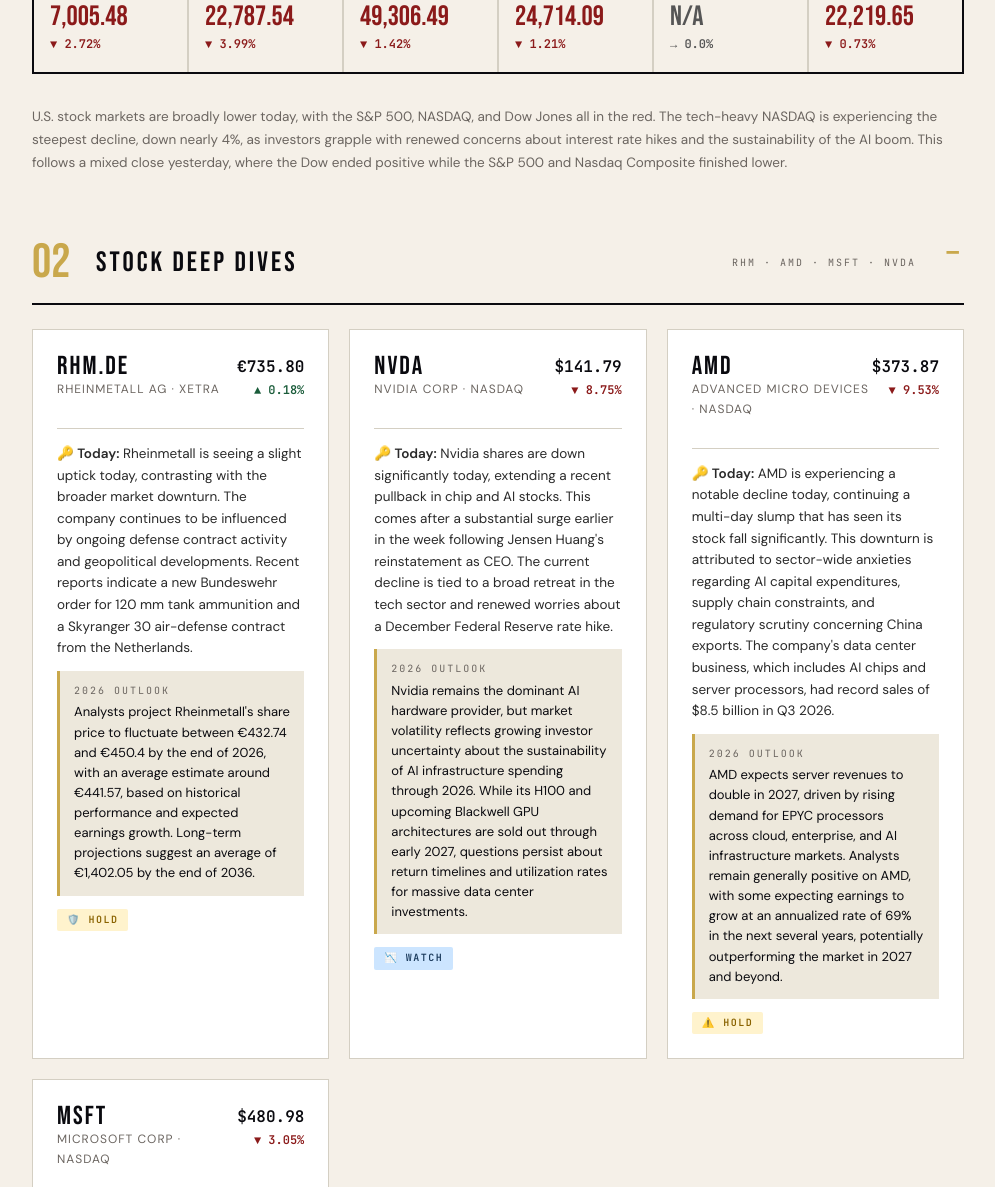
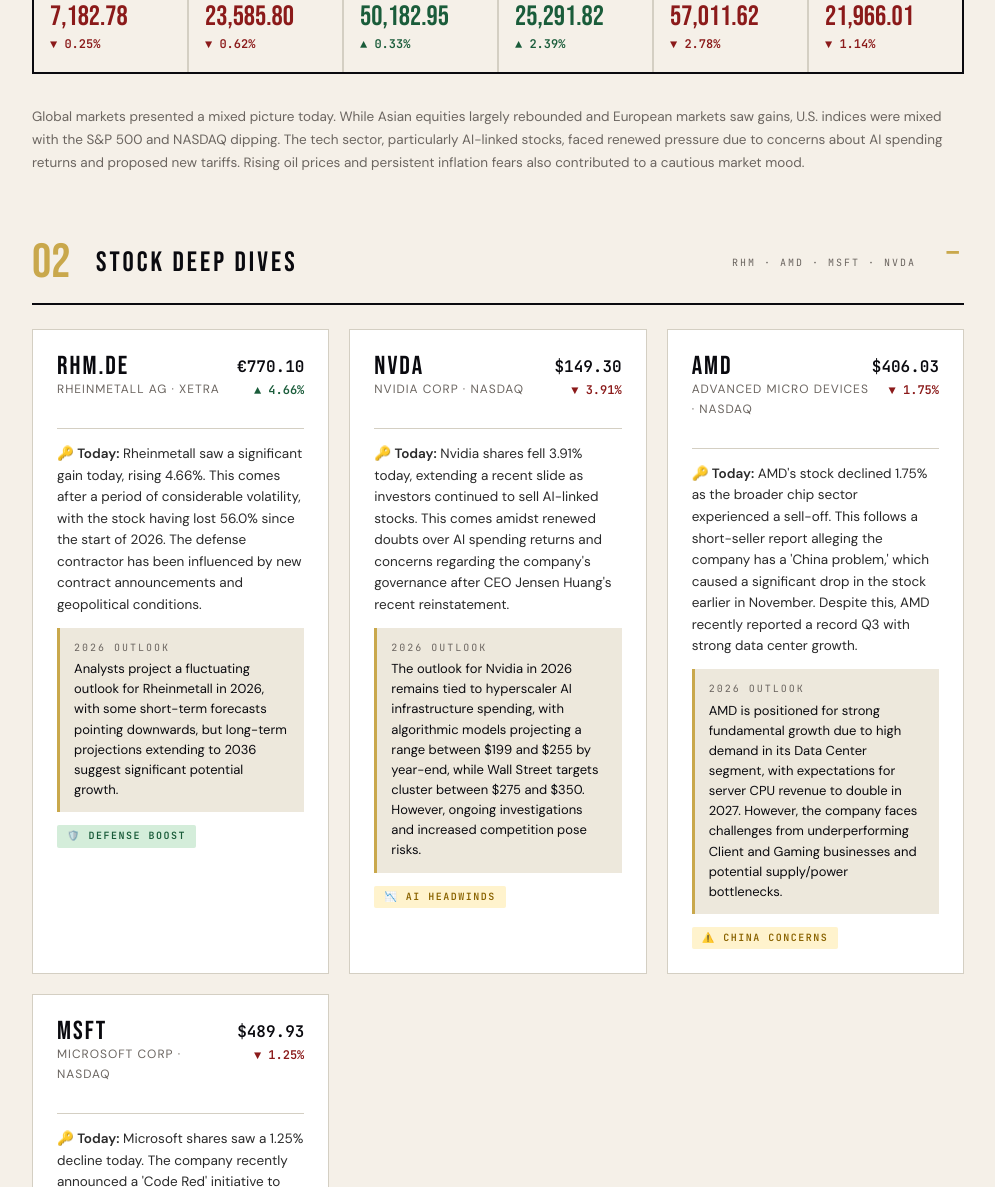
Before and after one commit to pavelbogdanaa-prog/signal-newsletter, a plain HTML site: page index.html in a window 1280 px wide. Shown: the part 709-1896 px from the top of the page, without its empty margins (142-1137 px from the left). Drawn offline with Linux system fonts and the light colour scheme.

Commit message:
📈 Daily update: 2026-11-26

```diff
--- a/index.html
+++ b/index.html
@@ -126,133 +126,133 @@
      ██████████████████████████████████████████████ -->
 <script>
 const SIGNAL_DATA = {
-  "date": "Wednesday · November 25, 2026",
+  "date": "Thursday · November 26, 2026",
   "alert": {
-    "type": "critical",
+    "type": "warning",
     "icon": "⚠️",
-    "title": "Tech Sell-Off Deepens Amid Rate Hike Fears",
-    "body": "U.S. stock markets are experiencing a significant sell-off today, with tech stocks leading the decline, as fresh economic data fuels expectations of a December Federal Reserve rate hike."
+    "title": "AI Sector Volatility Continues",
+    "body": "The AI sector experienced another day of declines amid doubts over AI spending returns and new tariff plans, impacting major chipmakers."
   },
   "ticker": [
     {
       "label": "S&P 500",
-      "value": "7,005.48",
+      "value": "7,182.78",
       "dir": "down",
-      "arrow": "▼ 2.72%"
+      "arrow": "▼ 0.25%"
     },
     {
       "label": "NASDAQ",
-      "value": "22,787.54",
+      "value": "23,585.80",
       "dir": "down",
-      "arrow": "▼ 3.99%"
+      "arrow": "▼ 0.62%"
     },
     {
       "label": "Dow Jones",
-      "value": "49,306.49",
-      "dir": "down",
-      "arrow": "▼ 1.42%"
+      "value": "50,182.95",
+      "dir": "up",
+      "arrow": "▲ 0.33%"
     },
     {
       "label": "DAX",
-      "value": "24,714.09",
-      "dir": "down",
-      "arrow": "▼ 1.21%"
+      "value": "25,291.82",
+      "dir": "up",
+      "arrow": "▲ 2.39%"
     },
     {
       "label": "Nikkei 225",
-      "value": "N/A",
-      "dir": "flat",
-      "arrow": "→ 0.0%"
+      "value": "57,011.62",
+      "dir": "down",
+      "arrow": "▼ 2.78%"
     },
     {
       "label": "Hang Seng",
-      "value": "22,219.65",
+      "value": "21,966.01",
       "dir": "down",
-      "arrow": "▼ 0.73%"
+      "arrow": "▼ 1.14%"
     }
   ],
   "market": [
     {
       "label": "S&P 500",
-      "value": "7,005.48",
-      "change": "▼ 2.72%",
+      "value": "7,182.78",
+      "change": "▼ 0.25%",
       "dir": "down"
     },
     {
       "label": "NASDAQ",
-      "value": "22,787.54",
-      "change": "▼ 3.99%",
+      "value": "23,585.80",
+      "change": "▼ 0.62%",
       "dir": "down"
     },
     {
       "label": "Dow Jones",
-      "value": "49,306.49",
-      "change": "▼ 1.42%",
+      "value": "50,182.95",
+      "change": "▲ 0.33%",
+      "dir": "up"
+    },
+    {
+      "label": "DAX",
+      "value": "25,291.82",
+      "change": "▲ 2.39%",
+      "dir": "up"
+    },
+    {
+      "label": "Nikkei 225",
+      "value": "57,011.62",
+      "change": "▼ 2.78%",
       "dir": "down"
     },
     {
-      "label": "DAX",
-      "value": "24,714.09",
-      "change": "▼ 1.21%",
-      "dir": "down"
-    },
-    {
-      "label": "Nikkei 225",
-      "value": "N/A",
-      "change": "→ 0.0%",
-      "dir": "flat"
-    },
-    {
       "label": "Hang Seng",
-      "value": "22,219.65",
-      "change": "▼ 0.73%",
+      "value": "21,966.01",
+      "change": "▼ 1.14%",
       "dir": "down"
     }
   ],
-  "marketSummary": "U.S. stock markets are broadly lower today, with the S&P 500, NASDAQ, and Dow Jones all in the red. The tech-heavy NASDAQ is experiencing the steepest decline, down nearly 4%, as investors grapple with renewed concerns about interest rate hikes and the sustainability of the AI boom. This follows a mixed close yesterday, where the Dow ended positive while the S&P 500 and Nasdaq Composite finished lower.",
+  "marketSummary": "Global markets presented a mixed picture today. While Asian equities largely rebounded and European markets saw gains, U.S. indices were mixed with the S&P 500 and NASDAQ dipping. The tech sector, particularly AI-linked stocks, faced renewed pressure due to concerns about AI spending returns and proposed new tariffs. Rising oil prices and persistent inflation fears also contributed to a cautious market mood.",
   "stocks": [
     {
       "ticker": "RHM.DE",
       "name": "Rheinmetall AG · XETRA",
-      "price": "€735.80",
-      "change": "▲ 0.18%",
+      "price": "€770.10",
+      "change": "▲ 4.66%",
       "dir": "up",
-      "news": "<strong>🔑 Today:</strong> Rheinmetall is seeing a slight uptick today, contrasting with the broader market downturn. The company continues to be influenced by ongoing defense contract activity and geopolitical developments. Recent reports indicate a new Bundeswehr order for 120 mm tank ammunition and a Skyranger 30 air-defense contract from the Netherlands.",
-      "outlook": "Analysts project Rheinmetall's share price to fluctuate between €432.74 and €450.4 by the end of 2026, with an average estimate around €441.57, based on historical performance and expected earnings growth. Long-term projections suggest an average of €1,402.05 by the end of 2036.",
-      "badge": "🛡️ Hold",
-      "badgeClass": "badge-hold"
+      "news": "<strong>🔑 Today:</strong> Rheinmetall saw a significant gain today, rising 4.66%. This comes after a period of considerable volatility, with the stock having lost 56.0% since the start of 2026. The defense contractor has been influenced by new contract announcements and geopolitical conditions.",
+      "outlook": "Analysts project a fluctuating outlook for Rheinmetall in 2026, with some short-term forecasts pointing downwards, but long-term projections extending to 2036 suggest significant potential growth.",
+      "badge": "🛡️ Defense Boost",
+      "badgeClass": "badge-buy"
     },
     {
       "ticker": "NVDA",
       "name": "NVIDIA Corp · NASDAQ",
-      "price": "$141.79",
-      "change": "▼ 8.75%",
+      "price": "$149.30",
+      "change": "▼ 3.91%",
       "dir": "down",
-      "news": "<strong>🔑 Today:</strong> Nvidia shares are down significantly today, extending a recent pullback in chip and AI stocks. This comes after a substantial surge earlier in the week following Jensen Huang's reinstatement as CEO. The current decline is tied to a broad retreat in the tech sector and renewed worries about a December Federal Reserve rate hike.",
-      "outlook": "Nvidia remains the dominant AI hardware provider, but market volatility reflects growing investor uncertainty about the sustainability of AI infrastructure spending through 2026. While its H100 and upcoming Blackwell GPU architectures are sold out through early 2027, questions persist about return timelines and utilization rates for massive data center investments.",
-      "badge": "📉 Watch",
-      "badgeClass": "badge-watch"
+      "news": "<strong>🔑 Today:</strong> Nvidia shares fell 3.91% today, extending a recent slide as investors continued to sell AI-linked stocks. This comes amidst renewed doubts over AI spending returns and concerns regarding the company's governance after CEO Jensen Huang's recent reinstatement.",
+      "outlook": "The outlook for Nvidia in 2026 remains tied to hyperscaler AI infrastructure spending, with algorithmic models projecting a range between $199 and $255 by year-end, while Wall Street targets cluster between $275 and $350. However, ongoing investigations and increased competition pose risks.",
+      "badge": "📉 AI Headwinds",
+      "badgeClass": "badge-hold"
     },
     {
       "ticker": "AMD",
       "name": "Advanced Micro Devices · NASDAQ",
-      "price": "$373.87",
-      "change": "▼ 9.53%",
+      "price": "$406.03",
+      "change": "▼ 1.75%",
       "dir": "down",
-      "news": "<strong>🔑 Today:</strong> AMD is experiencing a notable decline today, continuing a multi-day slump that has seen its stock fall significantly. This downturn is attributed to sector-wide anxieties regarding AI capital expenditures, supply chain constraints, and regulatory scrutiny concerning China exports. The company's data center business, which includes AI chips and server processors, had record sales of $8.5 billion in Q3 2026.",
-      "outlook": "AMD expects server revenues to double in 2027, driven by rising demand for EPYC processors across cloud, enterprise, and AI infrastructure markets. Analysts remain generally positive on AMD, with some expecting earnings to grow at an annualized rate of 69% in the next several years, potentially outperforming the market in 2027 and beyond.",
-      "badge": "⚠️ Hold",
+      "news": "<strong>🔑 Today:</strong> AMD's stock declined 1.75% as the broader chip sector experienced a sell-off. This follows a short-seller report alleging the company has a 'China problem,' which caused a significant drop in the stock earlier in November. Despite this, AMD recently reported a record Q3 with strong data center growth.",
+      "outlook": "AMD is positioned for strong fundamental growth due to high demand in its Data Center segment, with expectations for server CPU revenue to double in 2027. However, the company faces challenges from underperforming Client and Gaming businesses and potential supply/power bottlenecks.",
+      "badge": "⚠️ China Concerns",
       "badgeClass": "badge-hold"
     },
     {
       "ticker": "MSFT",
       "name": "Microsoft Corp · NASDAQ",
-      "price": "$480.98",
-      "change": "▼ 3.05%",
+      "price": "$489.93",
+      "change": "▼ 1.25%",
       "dir": "down",
-      "news": "<strong>🔑 Today:</strong> Microsoft shares are under selling pressure, reflecting broader macroeconomic headwinds and a retreat across the tech sector. Investors are scrutinizing AI capital expenditures, monetization timelines, and cloud margin pressures. The company recently declared a \"Code Red\" internally to address a historic service outage that affected millions of users earlier in November.",
-      "outlook": "The consensus among financial analysts for Microsoft's 2026 outlook remains overwhelmingly bullish, with most rating MSFT as a \"Strong Buy\" or \"Buy.\" Analysts anticipate revenue climbing to a range between $324 billion to $327 billion for full-year 2026, with EPS expected to hit between $16.46 and $17.10.",
-      "badge": "☁️ Buy",
+      "news": "<strong>🔑 Today:</strong> Microsoft shares saw a 1.25% decline today. The company recently announced a 'Code Red' initiative to overhaul its engineering and incident response practices after a 24-hour outage in mid-November, aiming for a one-hour global service recovery target. Microsoft also expanded its AI cloud computing partners by adding Cerebras.",
+      "outlook": "Analysts remain largely bullish on Microsoft for 2026, with an average price target in the range of $589 to $592, viewing recent stock declines as a buying opportunity. Strong Azure growth and increasing Copilot users are key supporting factors, though heavy AI infrastructure spending is a concern.",
+      "badge": "☁️ Cloud Resilience",
       "badgeClass": "badge-buy"
     }
   ],
@@ -260,93 +260,93 @@ const SIGNAL_DATA = {
     {
       "ticker": "EUNL.DE",
       "name": "iShares Core MSCI World UCITS ETF · XETRA",
-      "stats": "Price: €122.61\nChange: ▼ 1.57%\nTER: 0.20%\nExchange: XETRA",
-      "badge": "Sell",
-      "badgeClass": "badge-watch",
-      "desc": "The iShares Core MSCI World UCITS ETF is currently showing signs of weakness, with both short- and longer-term moving averages pointing to a downward trend. A pivot top in mid-October also suggests further potential downside.",
-      "verdict": "Given the current technical signals and negative momentum, EUNL.DE is considered a sell candidate in the short term."
+      "stats": "Price: €126.01\nChange: ▲ 3.08%\nTER: 0.20%\nExchange: XETRA",
+      "badge": "Hold",
+      "badgeClass": "badge-hold",
+      "desc": "The iShares Core MSCI World UCITS ETF saw a 3.08% increase today. This ETF provides broad exposure to global equities. Recent signals have indicated some short-term weakness, with a pivot top on October 12, 2026, suggesting potential downside.",
+      "verdict": "While short-term technical indicators suggest caution, the long-term outlook for diversified global equity ETFs remains generally positive, reflecting global economic growth. Investors should monitor for a new pivot bottom for stronger buy signals."
     },
     {
       "ticker": "4MMR.DE",
       "name": "Global X Defense Tech UCITS ETF · XETRA",
-      "stats": "Price: €23.57\nChange: ▼ 0.70%\nTER: 0.50%\nExchange: XETRA",
+      "stats": "Price: €24.19\nChange: ▲ 2.78%\nTER: 0.50%\nExchange: XETRA",
       "badge": "Hold",
       "badgeClass": "badge-hold",
-      "desc": "Information regarding specific news and outlook for 4MMR.DE is not readily available in the provided search results. However, as a broad market ETF, it is likely influenced by the overall negative market sentiment today.",
-      "verdict": "Without specific news, it's prudent to maintain a neutral stance, acknowledging the broader market's downward trend."
+      "desc": "This ETF experienced a 2.78% gain today. As a broad market ETF, its performance often mirrors the overall sentiment in the European or global markets. Today's positive movement aligns with the DAX's strong performance.",
+      "verdict": "Given the positive movement today and the broader European market's upward trend, this ETF could be a reasonable hold for investors seeking diversified exposure to the region. Continued monitoring of European economic data is advised."
     },
     {
       "ticker": "ITA",
       "name": "iShares U.S. Aerospace & Defense ETF · NYSE Arca",
-      "stats": "Price: $67.30\nChange: ▼ 1.20%\nTER: 0.42%\nExchange: NYSE Arca",
+      "stats": "Price: $68.77\nChange: ▲ 0.95%\nTER: 0.42%\nExchange: NYSE Arca",
       "badge": "Hold",
       "badgeClass": "badge-hold",
-      "desc": "The iShares U.S. Aerospace & Defense ETF (ITA) has shown some positive movement recently, with a pivot bottom in late November suggesting potential upside. However, it still faces resistance from its short-term moving averages.",
-      "verdict": "While there's a recent buy signal, the ETF is still navigating resistance levels, suggesting a cautious 'hold' for now."
+      "desc": "The iShares U.S. Aerospace & Defense ETF rose 0.95% today. This ETF tracks the performance of the U.S. aerospace and defense sector, which can be influenced by geopolitical events and government spending. The positive movement in Rheinmetall (RHM.DE) today, a defense company, could indicate broader strength in the defense industry.",
+      "verdict": "With ongoing geopolitical considerations, the aerospace and defense sector may continue to see support. This ETF could be a strategic hold for investors looking for exposure to this resilient industry."
     }
   ],
   "macro": [
     {
-      "theme": "📈 Inflation Concerns",
-      "what": "Today's economic data, including the Personal Consumption Expenditures (PCE) inflation report and the second estimate of third-quarter US GDP, are being closely watched. Market consensus expects headline PCE inflation to accelerate, which could strengthen the case for the Fed to maintain a hawkish monetary policy.",
-      "impact": "Increased likelihood of prolonged restrictive monetary policy and potential further interest rate hikes, negatively impacting equity markets."
+      "theme": "📈 Inflationary Pressures",
+      "what": "October PCE inflation rose to 3.8% year-on-year, the highest in five months, with core PCE at 3.3% against a 3.2% forecast. South Korea's central bank also signaled further tightening as inflation remained well above target.",
+      "impact": "Persistent inflation is a key concern for markets, increasing the likelihood of further interest rate hikes by central banks, which can dampen economic growth and stock market performance."
     },
     {
-      "theme": "🏛️ Federal Reserve Policy",
-      "what": "Traders are moving back to pricing a 95% chance of a quarter-point Fed hike in December, following recent market movements and economic data.",
-      "impact": "Higher interest rates generally weigh on stock valuations, particularly for growth-oriented tech companies."
+      "theme": "📊 AI Sector Scrutiny",
+      "what": "The AI sector continues to face scrutiny, with investors expressing doubts over the returns on AI spending. This has led to a sell-off in AI-linked stocks like Nvidia and AMD.",
+      "impact": "Increased caution around AI investments could lead to continued volatility and downward pressure on technology stocks heavily reliant on AI infrastructure spending."
     },
     {
-      "theme": "🇨🇳 US-China Trade Tensions",
-      "what": "President Trump unveiled a new set of tariffs, reigniting nerves about a trade war with China and adding another layer of geopolitical uncertainty. The Commerce Department also added a Singaporean company, Megaspeed, to a trade blacklist, impacting advanced AI chip sales.",
-      "impact": "Increased geopolitical uncertainty and potential disruptions to global supply chains, particularly in the technology sector."
+      "theme": "🌍 Trade Tariffs",
+      "what": "The U.S. Trade Representative proposed Section 301 tariffs on 14 economies, including rates of up to 20% on China, 15% on the EU and Japan, and 25% on India.",
+      "impact": "New tariffs could lead to increased inflation and higher interest rates, creating headwinds for the stock market and potentially disrupting global trade relations."
     },
     {
-      "theme": "🤖 AI Supercycle Sustainability",
-      "what": "Ongoing investor anxiety about the sustainability of the AI boom is colliding with other market concerns. While AI investments continue to reshape capital expenditure trends, questions persist about return timelines and utilization rates.",
-      "impact": "Volatility in AI-related stocks and a reassessment of valuations for companies heavily invested in AI infrastructure."
+      "theme": "🛢️ Rising Oil Prices",
+      "what": "Oil prices rose today as traders assessed persistent threats to Middle Eastern oil infrastructure and shipping ahead of a meeting of major oil producers this weekend.",
+      "impact": "Higher oil prices can contribute to inflationary pressures and increase operating costs for businesses, potentially impacting corporate earnings and consumer spending."
     },
     {
-      "theme": "📊 Consumer Confidence",
-      "what": "The Conference Board reported that the consumer confidence index for November jumped to 103.3, well above expectations.",
-      "impact": "Strong consumer confidence can support economic growth and consumer spending, potentially offsetting some negative market pressures."
+      "theme": "🏛️ Central Bank Outlook",
+      "what": "Many officials at the central bank viewed another rise in the key interest rate as necessary unless there was a significant cooling of the outlook for inflation.",
+      "impact": "The hawkish stance from central banks, driven by inflation concerns, suggests a continued environment of higher interest rates, which can make borrowing more expensive and reduce market liquidity."
     }
   ],
   "calendar": [
     {
-      "date": "Wed Nov 25",
-      "event": "US Q3 GDP (Second Estimate)",
-      "why": "This second estimate provides a more refined look at economic growth, with consensus pointing to an upward revision."
+      "date": "Mon Nov 30",
+      "event": "Tata Sons Board Meeting",
+      "why": "This meeting will put Tata Group stocks in focus, potentially impacting major Indian companies like TCS and Tata Steel."
     },
     {
-      "date": "Wed Nov 25",
-      "event": "US Core PCE Inflation (Oct)",
-      "why": "The Federal Reserve's preferred measure of inflation, closely watched for clues on future monetary policy."
+      "date": "Tue Dec 1",
+      "event": "ISM Manufacturing PMI (Oct)",
+      "why": "This report provides insights into the health of the manufacturing sector, a key indicator of economic activity."
     },
     {
-      "date": "Wed Nov 25",
-      "event": "US Durable Goods Orders (Oct)",
-      "why": "Indicates new orders for long-lasting goods, providing insight into manufacturing activity and business investment."
+      "date": "Wed Dec 2",
+      "event": "ADP Employment Report (Oct)",
+      "why": "A precursor to the official jobs report, this provides an early look at private sector employment trends."
     },
     {
-      "date": "Wed Nov 25",
-      "event": "US Initial Jobless Claims",
-      "why": "A weekly indicator of unemployment trends, reflecting the health of the labor market."
+      "date": "Thu Dec 3",
+      "event": "Bank of England Rate Decision",
+      "why": "The Bank of England's decision on interest rates will impact the UK economy and global financial markets."
     },
     {
-      "date": "Thu Nov 26",
-      "event": "Thanksgiving Day (US Market Holiday)",
-      "why": "U.S. stock markets will be closed for the holiday."
+      "date": "Fri Dec 4",
+      "event": "US Employment Situation / Nonfarm Payrolls (Oct)",
+      "why": "This is a crucial economic indicator, providing a comprehensive overview of the U.S. labor market and influencing Federal Reserve policy."
     },
     {
-      "date": "Fri Nov 27",
-      "event": "Eurozone Retail Sales (Oct)",
-      "why": "Provides insight into consumer spending patterns in the Eurozone, a key driver of economic growth."
+      "date": "Tue Dec 8",
+      "event": "US CPI (Oct)",
+      "why": "The Consumer Price Index is a key measure of inflation, directly impacting monetary policy decisions and market sentiment."
     }
   ],
   "quote": {
-    "text": "The volatility of early 2025 — driven by geopolitical uncertainty and policy reversals — gave way to a powerful rebound, reminding us that fundamentals, not headlines, ultimately steer the course of markets.",
-    "source": "2026 Market Outlook, December 8, 2025"
+    "text": "It takes 20 years to build a reputation and five minutes to ruin it.",
+    "source": "Warren Buffett, CEO of Berkshire Hathaway · November 26, 2026"
   }
 };
 </script>
```
Also changed, not shown: daily-data.js (+108 -108 lines).
